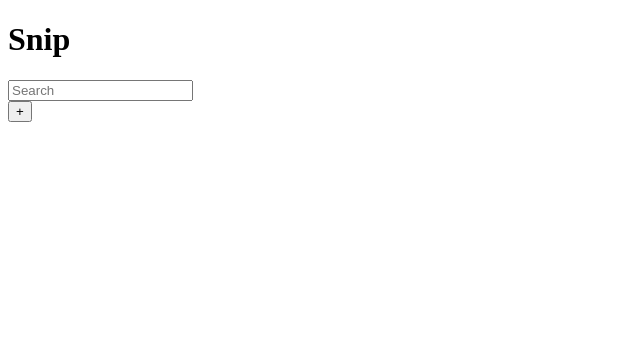
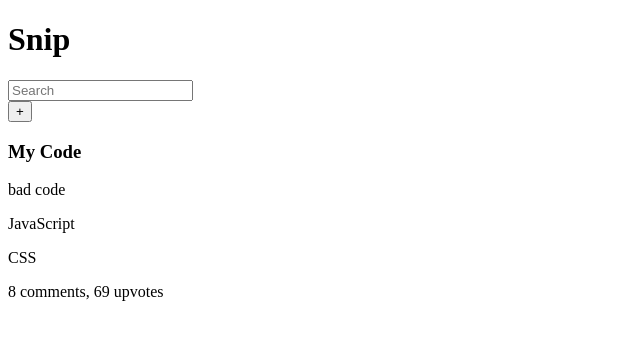
Before and after one commit to SchoolOfCode/bc13_w9_project-frontend-snip-fyi, a React (Create React App) app: page / in a window 1280 px wide. Shown: the top 340 px of the page, without its empty margins (0-640 px from the left). Built offline with nearby package versions, Linux system fonts and the light colour scheme.

Commit message:
created a CardDisplay, finished Card

```diff
--- a/src/components/App/App.jsx
+++ b/src/components/App/App.jsx
@@ -2,6 +2,7 @@ import React, { useReducer, useState } from "react";
 import AddButton from "../AddButton/AddButton";
 import Header from "../Header/Header";
 import Search from "../Search/Search";
+import CardDisplay from "../CardDisplay/CardDisplay";
 
 const ACTIONS = {
   ADD_SNIPPET: "ADD_SNIPPET",
@@ -9,14 +10,19 @@ const ACTIONS = {
   EDIT_SNIPPET: "EDIT_SNIPPET",
 };
 
-const INITIAL_STATE = {
-  title: null,
-  codeSnippet: null,
-  description: null,
-  tags: [],
-  dateCreated: null,
-  commentIds: [],
-};
+const INITIAL_STATE = [
+  {
+    id: 1,
+    title: "My Code",
+    codeSnippet: "let const = temporary",
+    description: "bad code",
+    tags: ["JavaScript", "CSS"],
+    dateCreated: "22/11/22",
+    numComments: 8,
+    numUpvotes: 69,
+    commentIds: [],
+  },
+];
 
 function cardReducer(state, action) {
   switch (action.type) {
@@ -40,6 +46,7 @@ export default function App() {
       <Header title="Snip" />
       <Search />
       <AddButton setIsModalOpen={setIsModalOpen} buttonText="+" />
+      <CardDisplay cardList={state} />
     </div>
   );
 }
--- a/src/components/Card/Card.jsx
+++ b/src/components/Card/Card.jsx
@@ -1,5 +1,22 @@
 import React from "react";
 
-export default function Card() {
-  return <div>Card</div>;
+export default function Card({
+  title,
+  date,
+  description,
+  tags,
+  numComments,
+  numUpvotes,
+}) {
+  return (
+    <div>
+      <h3>{title}</h3>
+      <p>{date}</p>
+      <p>{description}</p>
+      <div>{tags}</div>
+      <p>
+        {numComments} comments, {numUpvotes} upvotes
+      </p>
+    </div>
+  );
 }
--- /dev/null
+++ b/src/components/CardDisplay/CardDisplay.jsx
@@ -0,0 +1,24 @@
+import React from "react";
+import Card from "../Card/Card";
+
+export default function CardDisplay({ cardList }) {
+  return (
+    <div>
+      {cardList.map((card) => {
+        return (
+          <Card
+            key={card.id}
+            title={card.title}
+            date={card.date}
+            description={card.description}
+            tags={card.tags.map((tag) => {
+              return <p key={tag}>{tag}</p>;
+            })}
+            numComments={card.numComments}
+            numUpvotes={card.numUpvotes}
+          />
+        );
+      })}
+    </div>
+  );
+}
```
